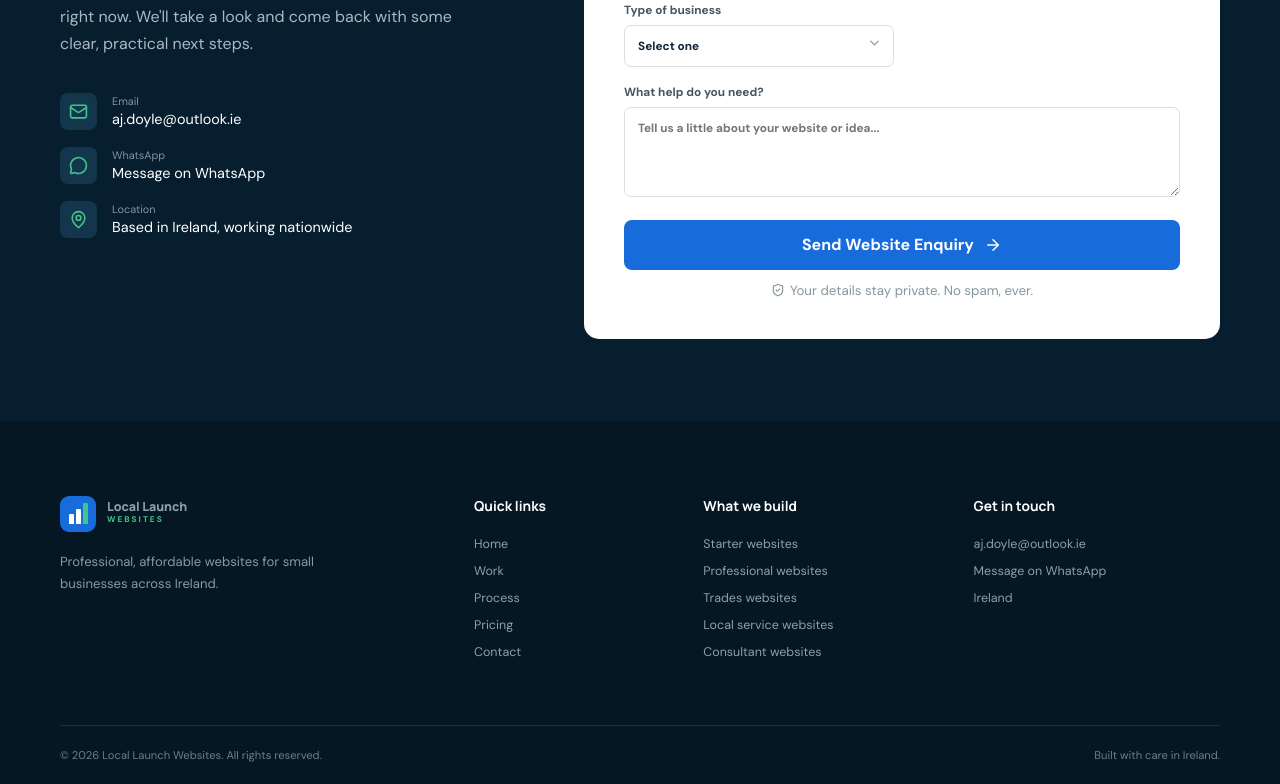
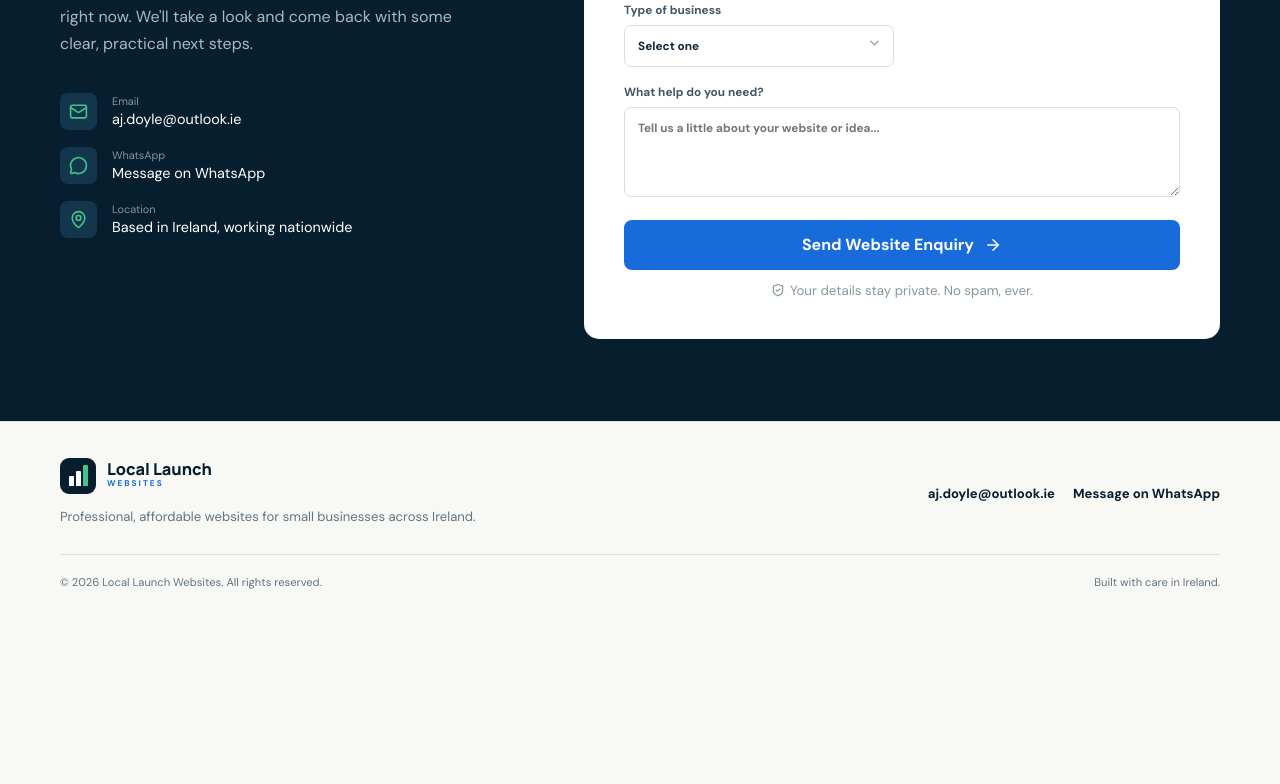
Before and after one commit to ADvanceUX/local-launch-websites, a React (Vite) app: page / in a window 1280 px wide. Shown: the part 6783-7567 px from the top of the page. After the commit the page ends 7394 px from the top, so only its background shows below. Built offline with nearby package versions, Linux system fonts and the light colour scheme.

Commit message:
Simplify footer

```diff
--- a/src/App.jsx
+++ b/src/App.jsx
@@ -366,13 +366,17 @@ function Contact() {
 
 function Footer() {
   return <footer>
-    <div className="container footer-grid">
-      <div><Logo light /><p>Professional, affordable websites for small businesses across Ireland.</p></div>
-      <div><strong>Quick links</strong>{navLinks.map(l => <a key={l} href={`#${l.toLowerCase()}`}>{l}</a>)}</div>
-      <div><strong>What we build</strong><a href="#work">Starter websites</a><a href="#work">Professional websites</a><a href="#work">Trades websites</a><a href="#work">Local service websites</a><a href="#work">Consultant websites</a></div>
-      <div><strong>Get in touch</strong><a href={`mailto:${business.email}`}>{business.email}</a><a href={`https://wa.me/${business.whatsapp.replace(/\D/g, "")}`} target="_blank" rel="noreferrer">Message on WhatsApp</a><span>Ireland</span></div>
+    <div className="container footer-simple">
+      <div>
+        <Logo light />
+        <p>Professional, affordable websites for small businesses across Ireland.</p>
+      </div>
+      <div className="footer-contact">
+        <a href={`mailto:${business.email}`}>{business.email}</a>
+        <a href={`https://wa.me/${business.whatsapp.replace(/\D/g, "")}`} target="_blank" rel="noreferrer">Message on WhatsApp</a>
+      </div>
+      <div className="footer-bottom"><span>© {new Date().getFullYear()} {business.name}. All rights reserved.</span><span>Built with care in Ireland.</span></div>
     </div>
-    <div className="container footer-bottom"><span>© {new Date().getFullYear()} {business.name}. All rights reserved.</span><span>Built with care in Ireland.</span></div>
   </footer>;
 }
 
--- a/src/styles.css
+++ b/src/styles.css
@@ -222,14 +222,14 @@ textarea { resize: vertical; }
 .form-success { min-height: 540px; display: flex; flex-direction: column; align-items: center; justify-content: center; text-align: center; }
 .form-success svg { width: 54px; height: 54px; color: var(--green); }.form-success h3 { font-size: 1.5rem; margin: 20px 0 8px; }.form-success p { max-width: 390px; }.form-success button { border: 0; background: transparent; color: var(--blue); font-weight: 700; cursor: pointer; }
 
-footer { background: #041722; color: white; padding: 75px 0 24px; }
-.logo-light { color: white; }.logo-light .logo-mark { background: var(--blue); }.logo-light small { color: var(--green); }
-.footer-grid { display: grid; grid-template-columns: 1.7fr .8fr 1fr 1.2fr; gap: 65px; padding-bottom: 65px; }
-.footer-grid > div { display: flex; flex-direction: column; align-items: flex-start; gap: 11px; }
-.footer-grid > div:first-child p { max-width: 280px; font-size: .82rem; margin: 8px 0 12px; color: #8799a3; }
-.footer-grid strong { font-family: "Manrope"; margin-bottom: 10px; font-size: .86rem; }
-.footer-grid a, .footer-grid span { color: #8ea0aa; font-size: .78rem; }.footer-grid a:hover { color: white; }
-.footer-bottom { border-top: 1px solid #17303d; display: flex; justify-content: space-between; padding-top: 22px; color: #69808d; font-size: .7rem; }
+footer { background: var(--cream); color: var(--navy); padding: 36px 0 24px; border-top: 1px solid var(--line); }
+.logo-light { color: var(--navy); }.logo-light .logo-mark { background: var(--navy); }.logo-light small { color: var(--blue); }
+.footer-simple { display: grid; grid-template-columns: 1fr auto; gap: 26px 40px; align-items: center; }
+.footer-simple p { max-width: 430px; font-size: .82rem; margin: 12px 0 0; color: var(--muted); }
+.footer-contact { display: flex; gap: 18px; align-items: center; justify-content: flex-end; flex-wrap: wrap; }
+.footer-contact a { color: var(--navy); font-size: .82rem; font-weight: 700; }
+.footer-contact a:hover { color: var(--blue); }
+.footer-bottom { grid-column: 1 / -1; border-top: 1px solid var(--line); display: flex; justify-content: space-between; gap: 16px; padding-top: 20px; color: var(--muted); font-size: .7rem; }
 
 @media (max-width: 980px) {
   nav { gap: 16px; } nav > a:not(.button) { display: none; }
@@ -237,7 +237,8 @@ footer { background: #041722; color: white; padding: 75px 0 24px; }
   .hero-bottom b:nth-last-child(-n+2) { display: none; }
   .split, .contact-grid { gap: 55px; }.project-grid { grid-template-columns: repeat(2, 1fr); }.project-image { height: 280px; }
   .about-grid { gap: 60px; }.benefit-grid { grid-template-columns: repeat(2, 1fr); }
-  .footer-grid { grid-template-columns: 1.5fr 1fr 1fr; }.footer-grid > div:last-child { display: none; }
+  .footer-simple { grid-template-columns: 1fr; }
+  .footer-contact { justify-content: flex-start; }
 }
 
 @media (max-width: 720px) {
@@ -261,7 +262,7 @@ footer { background: #041722; color: white; padding: 75px 0 24px; }
   .pricing-grid { grid-template-columns: 1fr; }.price-card.featured { order: -1; }.price-card ul { min-height: auto; }
   .about-visual { min-height: 420px; }.about-shape { width: 290px; height: 360px; left: 15px; }.about-note { bottom: 20px; }
   form { padding: 28px 20px; }.form-grid { grid-template-columns: 1fr; }.form-grid .full { grid-column: auto; }
-  .footer-grid { grid-template-columns: 1fr 1fr; gap: 45px 25px; }.footer-grid > div:first-child { grid-column: 1 / -1; }.footer-bottom { flex-direction: column; gap: 8px; }
+  .footer-bottom { flex-direction: column; gap: 8px; }
 }
 
 @media (prefers-reduced-motion: reduce) {
```
